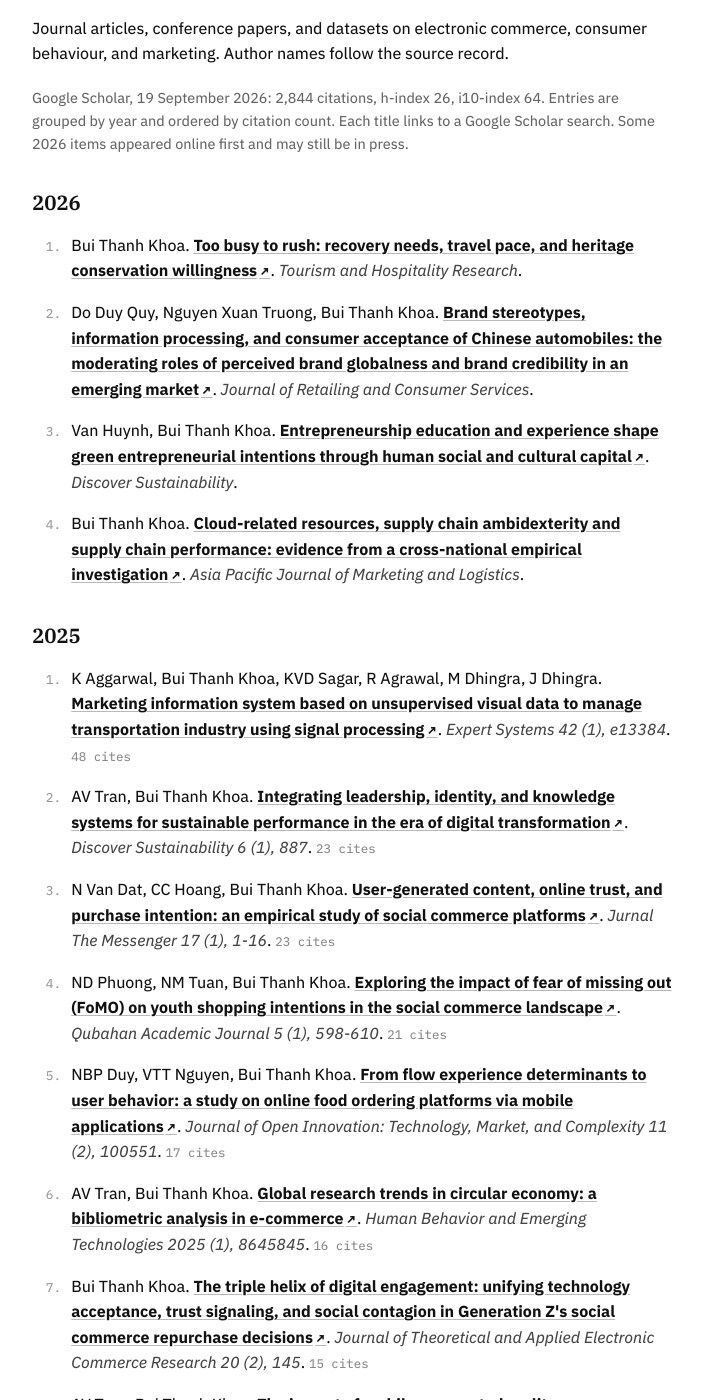
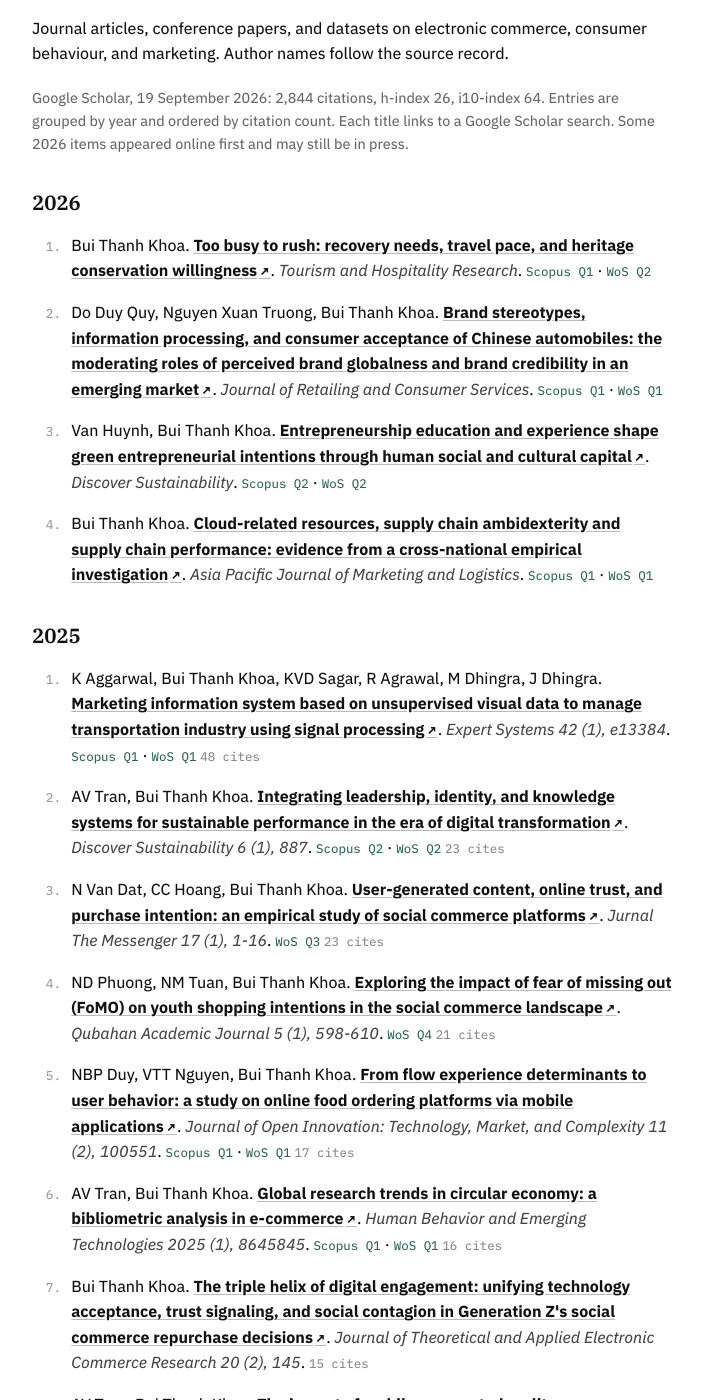
Before and after one commit to KhoaBThanh/KhoaBThanh, a Jekyll site: the page built from publications.md, in a window 1280 px wide and 1400 px high, scrolled down 216 px. Shown: the whole window, without its empty margins (288-991 px from the left). Built offline with Jekyll 4.4.1, drawn with Linux system fonts in a browser that asks for light colours.

Commit message:
Add simulated WoS quartiles to recent publications

```diff
--- a/_data/publications.yml
+++ b/_data/publications.yml
@@ -8,7 +8,8 @@
 #          entries that are too recent to carry a count.
 # year   : year of publication as listed by the source.
 # scopus_q: optional Scopus quartile, for example "Q1".
-# wos_q  : optional Web of Science quartile, for example "Q2".
+# wos_q  : optional Web of Science quartile, for example "Q2". The values
+#          currently added to the ten newest records are simulated.
 # ---------------------------------------------------------------------
 
 # ---- 2026 ----------------------------------------------------------
@@ -16,21 +17,29 @@
   authors: "Bui Thanh Khoa"
   title: "Too busy to rush: recovery needs, travel pace, and heritage conservation willingness"
   venue: "Tourism and Hospitality Research"
+  scopus_q: "Q1"
+  wos_q: "Q2"
   cites: 0
 - year: 2026
   authors: "Do Duy Quy, Nguyen Xuan Truong, Bui Thanh Khoa"
   title: "Brand stereotypes, information processing, and consumer acceptance of Chinese automobiles: the moderating roles of perceived brand globalness and brand credibility in an emerging market"
   venue: "Journal of Retailing and Consumer Services"
+  scopus_q: "Q1"
+  wos_q: "Q1"
   cites: 0
 - year: 2026
   authors: "Van Huynh, Bui Thanh Khoa"
   title: "Entrepreneurship education and experience shape green entrepreneurial intentions through human social and cultural capital"
   venue: "Discover Sustainability"
+  scopus_q: "Q2"
+  wos_q: "Q2"
   cites: 0
 - year: 2026
   authors: "Bui Thanh Khoa"
   title: "Cloud-related resources, supply chain ambidexterity and supply chain performance: evidence from a cross-national empirical investigation"
   venue: "Asia Pacific Journal of Marketing and Logistics"
+  scopus_q: "Q1"
+  wos_q: "Q1"
   cites: 0
 
 # ---- 2025 ----------------------------------------------------------
@@ -38,31 +47,41 @@
   authors: "K Aggarwal, Bui Thanh Khoa, KVD Sagar, R Agrawal, M Dhingra, J Dhingra"
   title: "Marketing information system based on unsupervised visual data to manage transportation industry using signal processing"
   venue: "Expert Systems 42 (1), e13384"
+  scopus_q: "Q1"
+  wos_q: "Q1"
   cites: 48
 - year: 2025
   authors: "AV Tran, Bui Thanh Khoa"
   title: "Integrating leadership, identity, and knowledge systems for sustainable performance in the era of digital transformation"
   venue: "Discover Sustainability 6 (1), 887"
+  scopus_q: "Q2"
+  wos_q: "Q2"
   cites: 23
 - year: 2025
   authors: "N Van Dat, CC Hoang, Bui Thanh Khoa"
   title: "User-generated content, online trust, and purchase intention: an empirical study of social commerce platforms"
   venue: "Jurnal The Messenger 17 (1), 1-16"
+  wos_q: "Q3"
   cites: 23
 - year: 2025
   authors: "ND Phuong, NM Tuan, Bui Thanh Khoa"
   title: "Exploring the impact of fear of missing out (FoMO) on youth shopping intentions in the social commerce landscape"
   venue: "Qubahan Academic Journal 5 (1), 598-610"
+  wos_q: "Q4"
   cites: 21
 - year: 2025
   authors: "NBP Duy, VTT Nguyen, Bui Thanh Khoa"
   title: "From flow experience determinants to user behavior: a study on online food ordering platforms via mobile applications"
   venue: "Journal of Open Innovation: Technology, Market, and Complexity 11 (2), 100551"
+  scopus_q: "Q1"
+  wos_q: "Q1"
   cites: 17
 - year: 2025
   authors: "AV Tran, Bui Thanh Khoa"
   title: "Global research trends in circular economy: a bibliometric analysis in e-commerce"
   venue: "Human Behavior and Emerging Technologies 2025 (1), 8645845"
+  scopus_q: "Q1"
+  wos_q: "Q1"
   cites: 16
 - year: 2025
   authors: "Bui Thanh Khoa"
--- a/publications.md
+++ b/publications.md
@@ -25,8 +25,9 @@ in press.
   <li>
     <span class="pub-authors">{{ pub.authors }}</span>.
     <a class="pub-title" href="https://scholar.google.com/scholar?q={{ pub.title | url_encode }}" target="_blank">{{ pub.title }}</a>.
-    <span class="pub-venue">{{ pub.venue }}</span>.{% if pub.scopus_q != nil and pub.scopus_q != "" or pub.wos_q != nil and pub.wos_q != "" %}
-    <span class="pub-quartiles">{% if pub.scopus_q != nil and pub.scopus_q != "" %}Scopus {{ pub.scopus_q }}{% endif %}{% if pub.scopus_q != nil and pub.scopus_q != "" and pub.wos_q != nil and pub.wos_q != "" %} · {% endif %}{% if pub.wos_q != nil and pub.wos_q != "" %}WoS {{ pub.wos_q }}{% endif %}</span>{% endif %}{% if pub.cites > 0 %}
+    <span class="pub-venue">{{ pub.venue }}</span>.{% if pub.scopus_q != nil and pub.scopus_q != "" %}
+    <span class="pub-quartiles">Scopus {{ pub.scopus_q }}</span>{% endif %}{% if pub.wos_q != nil and pub.wos_q != "" %}{% if pub.scopus_q != nil and pub.scopus_q != "" %} · {% endif %}
+    <span class="pub-quartiles">WoS {{ pub.wos_q }}</span>{% endif %}{% if pub.cites > 0 %}
     <span class="pub-cites">{{ pub.cites }} cites</span>{% endif %}
   </li>
 {%- endif %}{%- endfor %}
```
